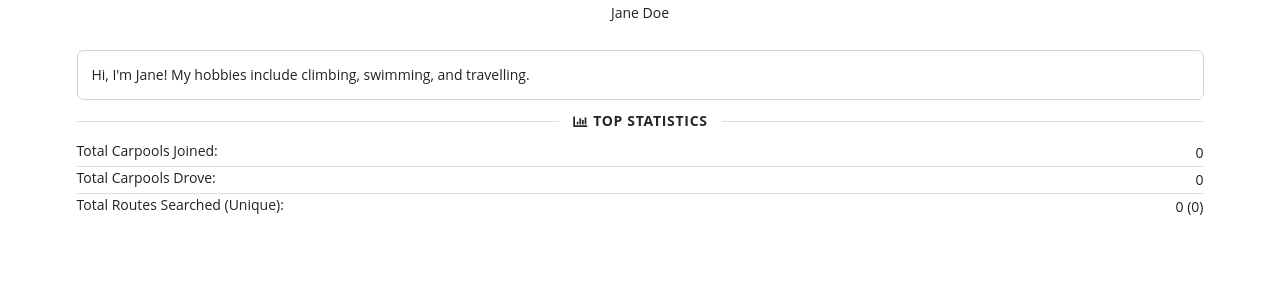
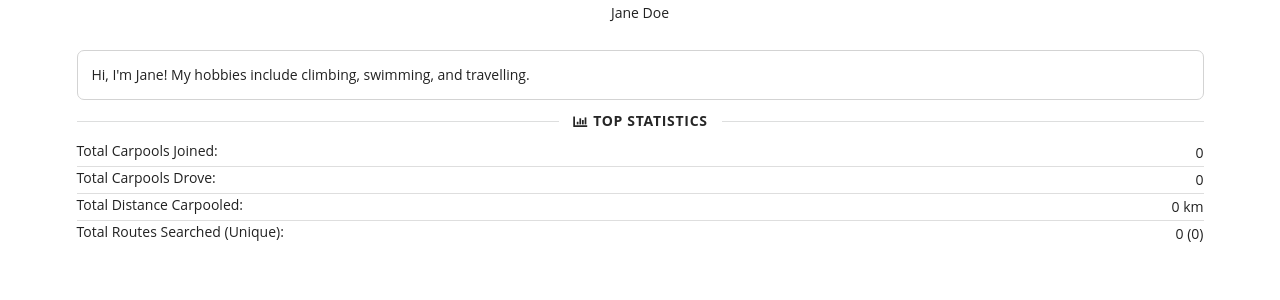
Before and after one commit to IsaacCheng9/travel-buddy, a Flask app: page /profile/janedoe in a window 1280 px wide. Shown: the part 214-514 px from the top of the page. Run offline with Flask 2, Linux system fonts and the light colour scheme; a user stored in the database is signed in; data comes from the database, SQL or seed files in the repository; data that the repository does not hold is empty.

Commit message:
Add total distance carpooled

```diff
--- a/src/travel_buddy/helpers/helper_carpool.py
+++ b/src/travel_buddy/helpers/helper_carpool.py
@@ -464,3 +464,44 @@ def get_total_carpools_drove(username: str) -> int:
         )
         total_carpools_drove = cur.fetchone()[0]
     return total_carpools_drove
+
+
+def get_total_distance_carpooled(username: str) -> int:
+    """
+    Gets the total distance carpooled (joined and drove) by the user.
+
+    Args:
+        username: The user to calculate the statistic for.
+
+    Returns:
+        The total distance carpooled by the user.
+    """
+    with sqlite3.connect(DB_PATH) as conn:
+        cur = conn.cursor()
+        # Gets total distance drove by the user for a carpool.
+        cur.execute(
+            "SELECT SUM(distance) FROM carpool_ride "
+            "WHERE driver=? AND is_complete=1;",
+            (username,),
+        )
+        total_distance_drove = cur.fetchone()[0]
+        if total_distance_drove:
+            total_distance_drove /= 1000
+        else:
+            total_distance_drove = 0
+
+        # Gets total distance rode by the user for a carpool that they joined.
+        cur.execute(
+            "SELECT SUM(distance) FROM carpool_request WHERE requester=?;",
+            (username,),
+        )
+        total_distance_joined = cur.fetchone()[0]
+        if total_distance_joined:
+            total_distance_joined /= 1000
+        else:
+            total_distance_joined = 0
+
+        total_distance_carpooled = round(
+            total_distance_drove + total_distance_joined, 2
+        )
+    return total_distance_carpooled
--- a/src/travel_buddy/templates/profile.html
+++ b/src/travel_buddy/templates/profile.html
@@ -65,6 +65,7 @@
 					<div class="ui list divided" style="width: 100%;">
 						<div class="item">Total Carpools Joined: <p class="right-align">{{ total_carpools_joined }}</p></div>
 						<div class="item">Total Carpools Drove: <p class="right-align">{{ total_carpools_drove }}</p></div>
+						<div class="item">Total Distance Carpooled: <p class="right-align">{{ total_distance_carpooled }} km</p></div>
 						<div class="item">
 							Total Routes Searched (Unique):
 							<p class="right-align">
--- a/src/travel_buddy/views/profile.py
+++ b/src/travel_buddy/views/profile.py
@@ -74,6 +74,7 @@ def profile(username: str) -> object:
         # Calculates statistics on their usage of the app.
         total_carpools_joined = helper_carpool.get_total_carpools_joined(username)
         total_carpools_drove = helper_carpool.get_total_carpools_drove(username)
+        total_distance_carpooled = helper_carpool.get_total_distance_carpooled(username)
         (
             total_unique_routes_searched,
             total_routes_searched,
@@ -89,6 +90,7 @@ def profile(username: str) -> object:
         verified=verified,
         total_carpools_joined=total_carpools_joined,
         total_carpools_drove=total_carpools_drove,
+        total_distance_carpooled=total_distance_carpooled,
         total_routes_searched=total_routes_searched,
         total_unique_routes_searched=total_unique_routes_searched,
     )
```
